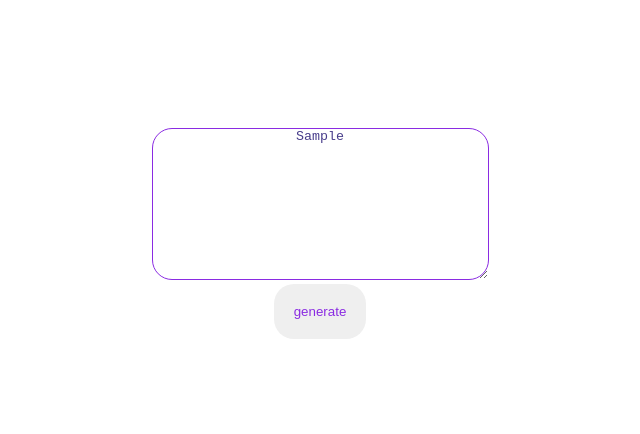
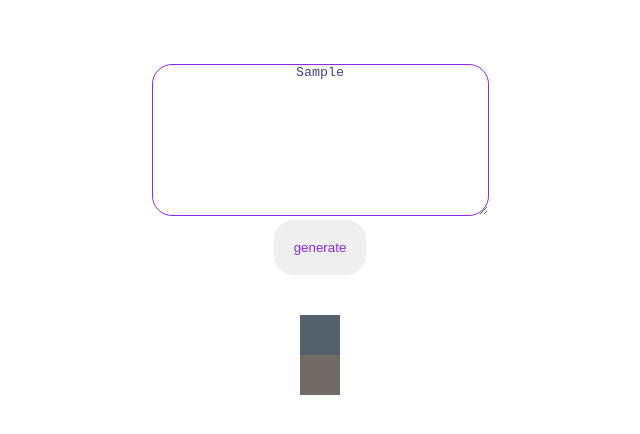
Before and after one commit to jackerbro/Print_rgb, a plain HTML site: page index.html in a window 1280 px wide. Both pictures are taken after typing "Sample" into the empty fields and a click on the button "generate". Shown: the whole page, without its empty margins (320-960 px from the left). Drawn offline with Linux system fonts and the light colour scheme.

Commit message:
feat: app

```diff
--- a/script.js
+++ b/script.js
@@ -2,16 +2,28 @@ const content = document.getElementById('getColor');
 const colorPlace = document.querySelector('section');
 const btn = document.getElementById('generate');
 
-btn.addEventListener("click", (e) => {
+btn.addEventListener("click", () => {
+    setSection(content.value.length);
+    clear();
     for (let i = 0; i < content.value.length; i = i + 3) {
         let groupArray = [content.value[i], content.value[i + 1], content.value[i + 2]];
-        let checkedArray = check(groupArray);
-        let codeArray = getCode(checkedArray);
-        //print(codeArray);
+        check(groupArray);
+        let codeArray = getUnicode(groupArray);
+        print(codeArray);
     }
+
 })
 
-function getCode(array) {
+function setSection(length) {
+    const symForBlock = 3;
+    const blocks = length/symForBlock;
+    const a = Math.sqrt(blocks);
+    const full = Math.round(a);
+    console.log(full);
+    colorPlace.style.width = `${full*40}px`
+}
+
+function getUnicode(array) {
     let codeArray = array.map((el) => {
         return el.charCodeAt(0);
     })
@@ -20,13 +32,33 @@ function getCode(array) {
 
 function check(array) {
     for (let j = 0; j < 3; j++) {
-        if (array[j] == undefined) {
+        if (array[j] === undefined) {
             array[j] = '0';
         }
     }
     return array;
 }
 
-function print() {
+function print(RGB) {
+    const checkArray = checkUnicode(RGB);
+    let div = document.createElement("div");
+    div.style.width = "40px"
+    div.style.height = "40px"
+    div.style.backgroundColor = `rgb(${checkArray[0]},${checkArray[1]},${checkArray[2]})`
+    colorPlace.append(div);
+}
 
+function checkUnicode(RGB) {
+    for (let i = 0; i<RGB.length; i++){
+        if (RGB[i] >=255 || RGB[i] < 0){
+            RGB[i] = 0;
+        }
+    }
+    return RGB;
 }
+
+function clear() {
+    while (colorPlace.firstChild){
+        colorPlace.removeChild(colorPlace.firstChild);
+    }
+}
--- a/style.css
+++ b/style.css
@@ -4,7 +4,7 @@
 }
 
 main {
-    margin-top: 10%;
+    margin-top: 5%;
     text-align: center;
 }
 
@@ -24,10 +24,11 @@ button {
 }
 
 section {
-    width: 100%;
-    height: 140px;
-    text-align: center;
+    display: flex;
+    justify-content: start;
+    width: 440px;
     margin: 40px auto;
+    flex-wrap: wrap;
 }
 
 textarea {
--- a/test.js
+++ /dev/null
@@ -1 +0,0 @@
-console.log(undefined === 'a');
```
